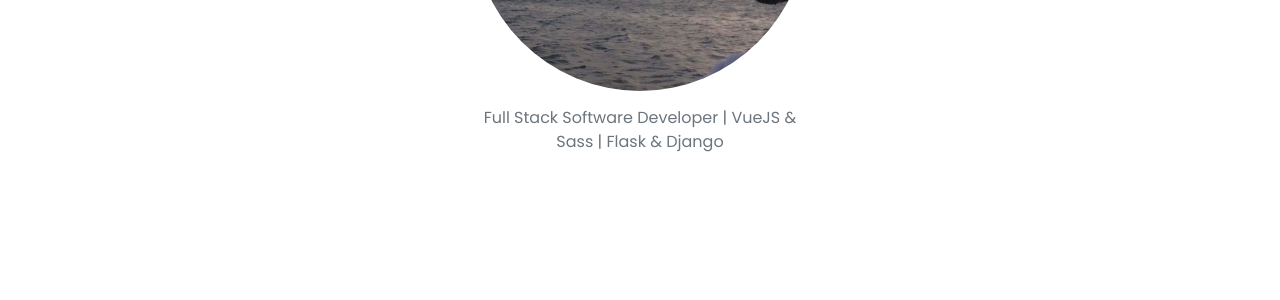
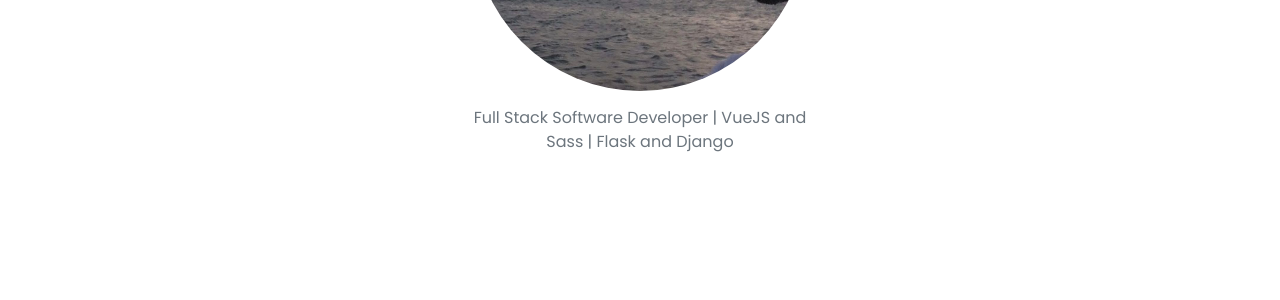
Before and after one commit to adzguy/portfolio, a Jekyll site: the page built from index.html, in a window 1280 px wide. Shown: the part 462-762 px from the top of the page. Built offline with Jekyll 4.4.1, drawn with Linux system fonts in a browser that asks for light colours; nearby versions of some CDN libraries.

Commit message:
config upd

```diff
--- a/_config.yml
+++ b/_config.yml
@@ -1,7 +1,7 @@
 ### Site Settings ###
 title               : ADZGuy
 description         : >-                               # >- means to ignore newlines until "url:"
-                      Full Stack Software Developer | VueJS & Sass | Flask & Django
+                      Full Stack Software Developer | VueJS and Sass | Flask and Django
 
 url                 : "https://adzguy.github.io"                               # base hostname & protocol for your site (e.g. http://example.com)
 baseurl             : ""                    # subpath of your site (e.g. /blog) [IMPORTANT: use "" if your are hosting at https://username.github.io directly]
```
